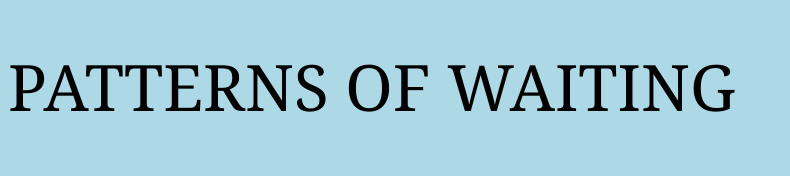
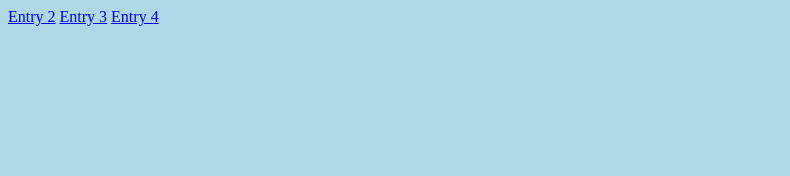
Before and after one commit to bansp394/patterns-of-waiting, a plain HTML site: page index.html in a window 1280 px wide. Shown: the whole page, without its empty margins (0-790 px from the left). Drawn offline with Linux system fonts and the light colour scheme.

Commit message:
uploaded again

```diff
--- a/index.html
+++ b/index.html
@@ -13,10 +13,12 @@
         <link rel="stylesheet" href="/style.css">
     </head>
     <body>
-    <h1>PATTERNS OF WAITING</h1>
-    <a href="entry2/index.html"></a>
-     <a href="entry3/index.html"></a>
-     <a href="entry4/index.html"></a>
+
+  <a href="entry2/index.html">Entry 2</a>
+  <a href="entry3/index.html">Entry 3</a>
+  <a href="entry4/index.html">Entry 4</a>
+
+
 
 
 
```
